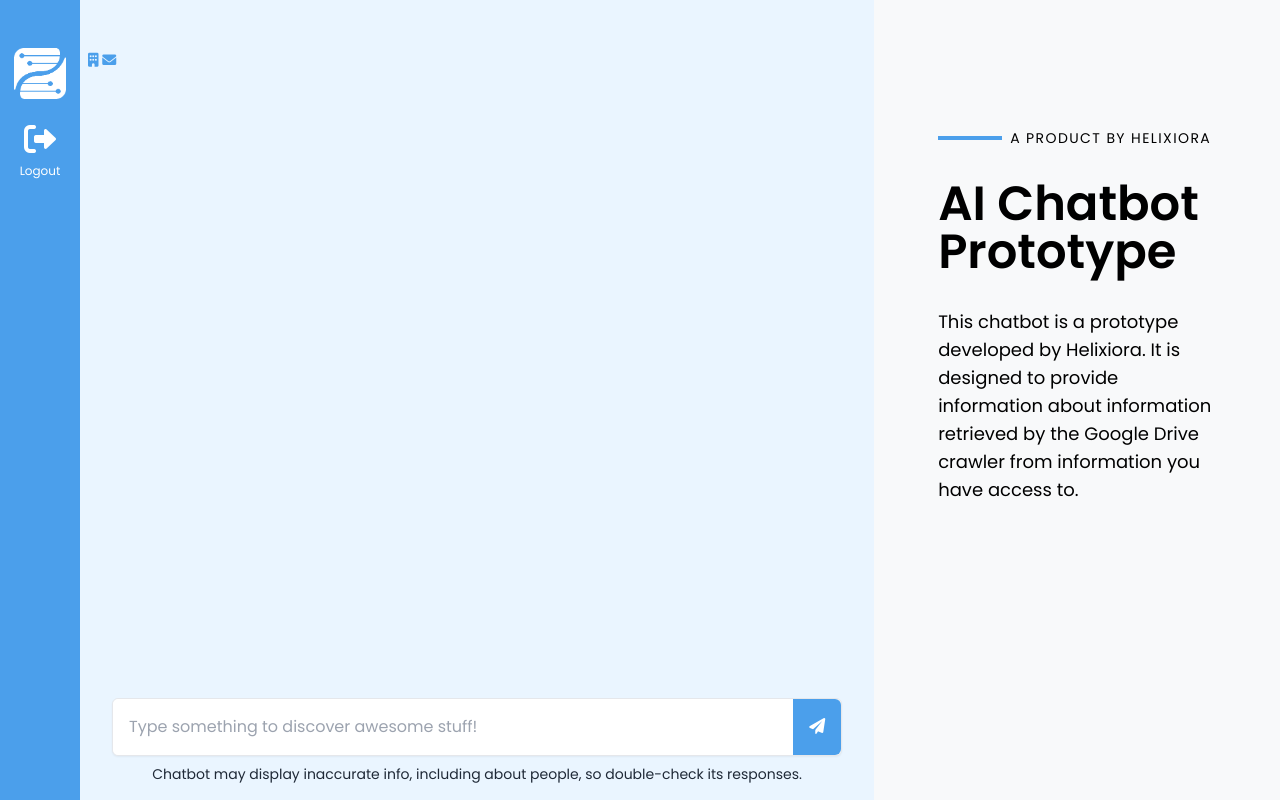
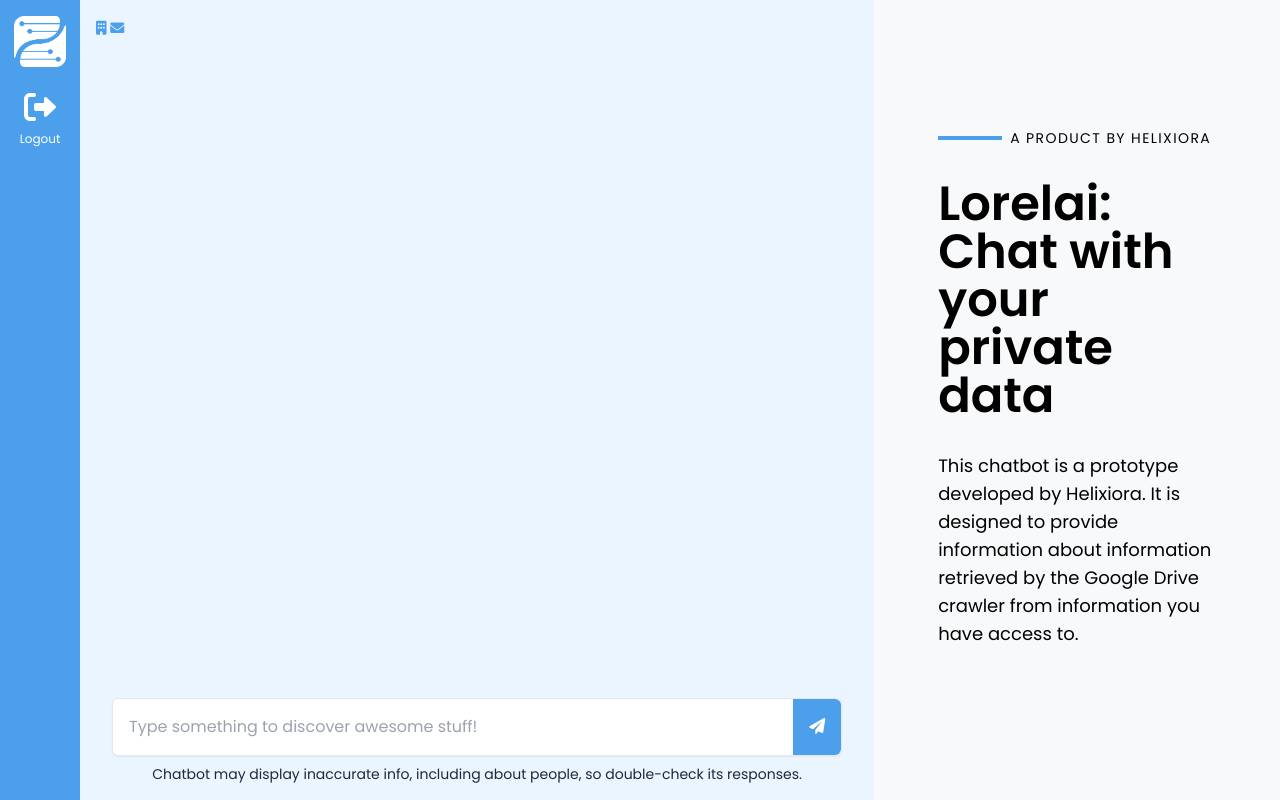
Before and after one commit to helixiora/helixiora-lorelai, a Flask app: template templates/index_logged_in.html in a window 1280 px wide. Run offline with Flask 3, Linux system fonts and the light colour scheme; the template is opened without the code that fills it, so the values that code supplies are empty; parts of the project's set-up code (start-up, migrations or seed data) failed here and were passed over; some libraries are stand-ins or nearby versions.

Commit message:
Small style updates to the chat interface

```diff
--- a/templates/index_logged_in.html
+++ b/templates/index_logged_in.html
@@ -78,7 +78,7 @@
 <body class="bg-[#eaf5ff]">
     <div class="h-screen flex">
         <!-- Vertical Navigation Bar -->
-        <nav class="bg-[#4b9feb] text-white w-20 pt-10 fixed h-screen flex flex-col items-center">
+        <nav class="bg-[#4b9feb] text-white w-20 pt-2 fixed h-screen flex flex-col items-center">
             <!-- Navigation content -->
             <img src="{{ url_for('static', filename='img/helixiora.png') }}" alt="Logo" class="my-2" style="width: 3.2rem;">
 
@@ -91,9 +91,9 @@
         </nav>
 
         <!-- 2/3 Space Column -->
-        <div class="ml-20 flex-grow bg-[#eaf5ff] pt-10 flex flex-col justify-between" style="flex-basis: 66.67%;">
+        <div class="ml-20 flex-grow bg-[#eaf5ff] pt-2 flex flex-col justify-between" style="flex-basis: 66.67%;">
             <!-- User Organization and Email Container -->
-            <div class="pl-2 pt-2">
+            <div class="pl-4 pt-2">
                 <div class="text-black">
                     <a href="/profile" class="text-[#4b9feb] text-sm">
                         <i class="fas fa-building"></i> <span>{{ user_organization }}</span>
@@ -144,7 +144,7 @@
 
             <!-- Hero Section with Conditional Background -->
             <div class="w-full text-center sm:text-left sm:text-black mt-8">
-                <h1 class="text-4xl sm:text-5xl font-bold leading-tight">AI Chatbot Prototype</h1>
+                <h1 class="text-4xl sm:text-5xl font-bold leading-tight">Lorelai:<br/>Chat with your private data</h1>
             </div>
 
             <!-- Paragraph -->
```
